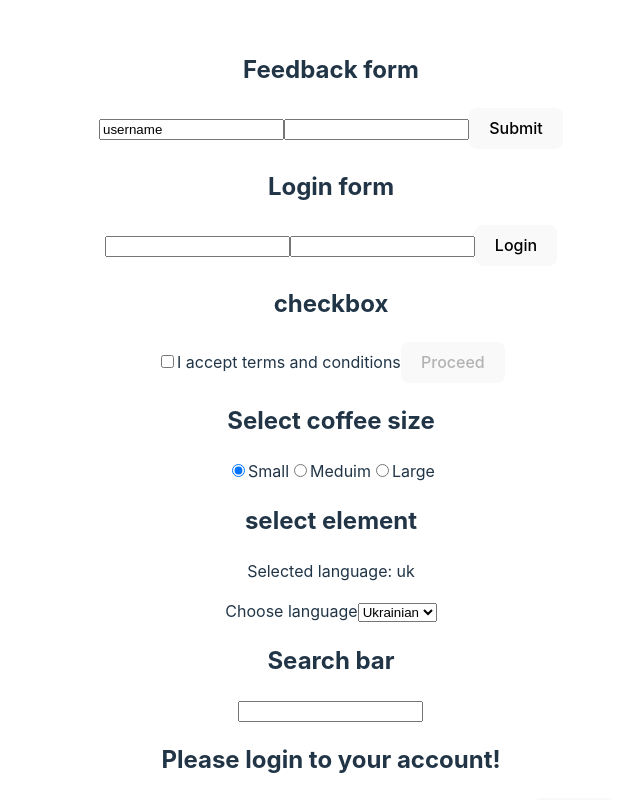
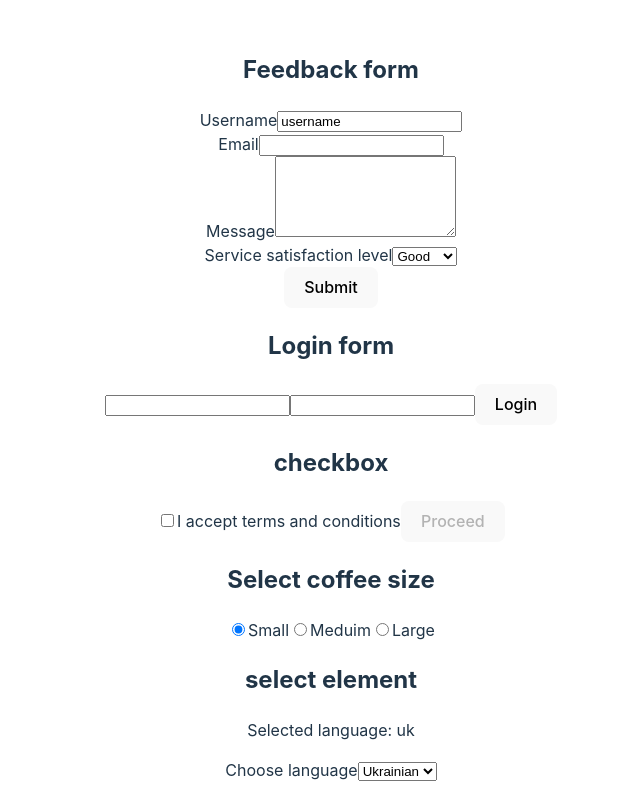
Before and after one commit to dvankevich/react-two, a React (Vite) app: page / in a window 1280 px wide. Shown: the top 800 px of the page, without its empty margins (309-949 px from the left). Built offline with nearby package versions, Linux system fonts and the light colour scheme.

Commit message:
work with formik library

```diff
--- a/package.json
+++ b/package.json
@@ -12,7 +12,8 @@
   "dependencies": {
     "formik": "^2.4.6",
     "react": "^18.3.1",
-    "react-dom": "^18.3.1"
+    "react-dom": "^18.3.1",
+    "yup": "^1.4.0"
   },
   "devDependencies": {
     "@eslint/js": "^9.11.1",
--- a/src/App.jsx
+++ b/src/App.jsx
@@ -1,19 +1,75 @@
 import { useState, useEffect } from 'react';
 import { useId } from 'react';
-import { Formik, Form, Field } from 'formik';
+import { Formik, Form, Field, ErrorMessage } from 'formik';
+import * as Yup from 'yup';
 import './App.css';
+
+const FeedbackSchema = Yup.object().shape({
+  username: Yup.string()
+    .min(2, 'Too Short!')
+    .max(50, 'Too Long!')
+    .required('Required'),
+  email: Yup.string().email('Must be a valid email!').required('Required'),
+  message: Yup.string()
+    .min(3, 'Too short')
+    .max(256, 'Too long')
+    .required('Required'),
+  level: Yup.string().oneOf(['good', 'neutral', 'bad']).required('Required'),
+});
 
 const initialValues = {
   username: 'username',
   email: '',
+  message: '',
+  level: 'good',
 };
 
 const FeedbackForm = () => {
+  const nameFieldId = useId();
+  const emailFieldId = useId();
+  const msgFieldId = useId();
+  const levelFieldId = useId();
+
+  const handleSubmit = (values, actions) => {
+    console.log(values);
+    actions.resetForm();
+  };
+
   return (
-    <Formik initialValues={initialValues} onSubmit={() => {}}>
+    <Formik
+      initialValues={initialValues}
+      onSubmit={handleSubmit}
+      validationSchema={FeedbackSchema}
+    >
       <Form>
-        <Field type="text" name="username" />
-        <Field type="email" name="email" />
+        <div>
+          <label htmlFor={nameFieldId}>Username</label>
+          <Field type="text" name="username" id={nameFieldId} />
+          <ErrorMessage name="username" component="span" />
+        </div>
+
+        <div>
+          <label htmlFor={emailFieldId}>Email</label>
+          <Field type="email" name="email" id={emailFieldId} />
+          <ErrorMessage name="email" component="span" />
+        </div>
+
+        <div>
+          <label htmlFor={msgFieldId}>Message</label>
+          <Field as="textarea" name="message" id={msgFieldId} rows="5" />
+          <ErrorMessage name="message" component="span" />
+        </div>
+
+        <div>
+          <label htmlFor={levelFieldId}>Service satisfaction level</label>
+          <Field as="select" name="level" id={levelFieldId}>
+            <option value="good">Good</option>
+            <option value="neutral">Neutral</option>
+            <option value="bad">Bad</option>
+          </Field>
+          <ErrorMessage name="level" component="span" />
+        </div>
+
         <button type="submit">Submit</button>
       </Form>
     </Formik>
```
Also changed, not shown: 1 other file (tests, documents, lock files or other folders).
